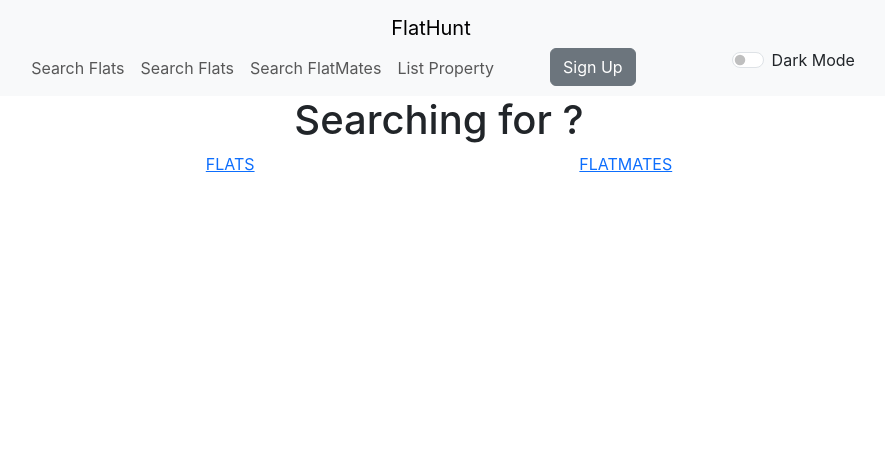
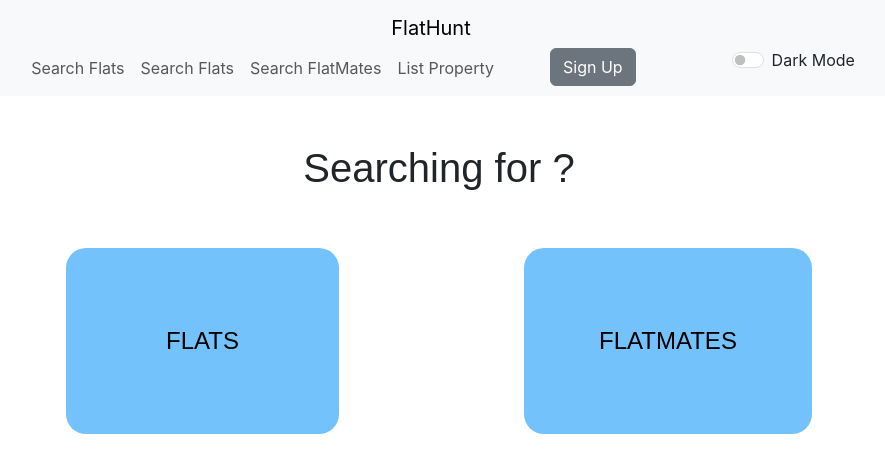
Before and after one commit to Abhranil1033/HD_Project2, a React (Create React App) app in the folder frontend/: page / in a window 1280 px wide. Shown: the top 472 px of the page, without its empty margins (201-1086 px from the left). Built offline with nearby package versions, Linux system fonts and the light colour scheme.

Commit message:
added css to home page and more to be added

```diff
--- a/frontend/src/App.js
+++ b/frontend/src/App.js
@@ -11,9 +11,9 @@ import FlatmateHome from "./components/Home/FlatmateHome.js";
 function App() {
   return (
     <Router>
-      <Navbar />
+      <Navbar/>
       <Routes>
-        <Route path="/" element={<Home />}></Route>
+        <Route path="/" element={<Home/>}></Route>
         <Route path="/flats" element={<FlatHome />}></Route>
         <Route path="/flatmates" element={<FlatmateHome />}></Route>
       </Routes>
--- a/frontend/src/components/Home/Home.css
+++ b/frontend/src/components/Home/Home.css
@@ -3,7 +3,9 @@
     flex-direction: column;
     text-align: center;
 }
-
+.top{
+    font-family: Arial, Helvetica, sans-serif;
+}
 .bottom-half{
     display: flex;
     flex-direction: row;
@@ -11,3 +13,36 @@
     justify-content: center;
     justify-content: space-evenly;
 }
+.flatsbutton{
+    color:black;
+    text-decoration: none;
+    font-family: Arial, Helvetica, sans-serif;
+}
+.flats{
+    font-size: 24px;
+    padding: 75px 100px;
+    border-radius:20px;
+    background-color: #73C2FB;
+    transition-duration: 0.4s;
+}
+.flats:hover{
+    background-color:#B0E0E6;
+    color:#B0E0E6;
+}
+.flatmatesbutton{
+    color:black;
+    text-decoration:none;
+    font-family: Arial, Helvetica, sans-serif;
+}
+.flatmates{
+    font-size: 24px;
+    padding: 75px 75px;
+    border-radius: 20px;
+    background-color: #73C2FB;
+    color: black;
+    transition-duration: 0.4s;
+}
+.flatmates:hover{
+    background-color:#B0E0E6;
+    color:#B0E0E6;
+}
--- a/frontend/src/components/Home/Home.js
+++ b/frontend/src/components/Home/Home.js
@@ -5,15 +5,15 @@ import { Link } from "react-router-dom";
 const Home = () => {
     return (
         <div className='container'>
-            <div className='top-half'>
-                <h1>Searching for ?</h1>
+            <div className='top-half my-5'>
+                <h1 className='top'>Searching for ?</h1>
             </div>
             <div className='bottom-half'>
                 <div className='flats'>
-                    <Link to="/flats">FLATS</Link>
+                    <Link className='flatsbutton'to="/flats">FLATS</Link>
                 </div>
                 <div className='flatmates'>
-                    <Link to="/flatmates">FLATMATES</Link>
+                    <Link className='flatmatesbutton'to="/flatmates">FLATMATES</Link>
                 </div>
             </div>
         </div>
--- a/frontend/src/components/layout/Navbar/Navbar.js
+++ b/frontend/src/components/layout/Navbar/Navbar.js
@@ -1,28 +1,29 @@
-import React from 'react'
+import React from 'react';
+import {Link} from 'react-router-dom';
 
 const Navbar = () => {
   return (
     <div>
          <nav className="navbar navbar-expand-lg bg-body-tertiary">
             <div className="container" >
-                <a className="navbar-brand" href="#">FlatHunt</a>
+                <Link className="navbar-brand" to="/">FlatHunt</Link>
                 <button className="navbar-toggler" type="button" data-bs-toggle="collapse" data-bs-target="#navbarSupportedContent" aria-controls="navbarSupportedContent" aria-expanded="false" aria-label="Toggle navigation">
-                    <span className="navbar-toggler-icon" style={{ marginRight: '20 px' }}></span>
+                    <span className="navbar-toggler-icon" style={{ marginRight: '10 px' }}></span>
                 </button>
                 {/* menu start */}
                 <div className="collapse navbar-collapse" id="navbarSupportedContent">
                     <ul className="navbar-nav ms-auto">
                         <li className="nav-item">
-                            <a className="nav-link" href="#">Search Flats</a>
+                            <Link className="nav-link" to="#">Search Flats</Link>
                         </li>
                         <li className="nav-item">
-                            <a className="nav-link" href="#">Search Flats</a>
+                            <Link className="nav-link" to="#">Search Flats</Link>
                         </li>
                         <li className="nav-item">
-                            <a className="nav-link" href="#">Search FlatMates</a>
+                            <Link className="nav-link" to="#">Search FlatMates</Link>
                         </li>
                         <li className="nav-item">
-                            <a className="nav-link" href="#">List Property</a>
+                            <Link className="nav-link" to="#">List Property</Link>
                         </li>
                         <div>
                             <button type="button" className="btn btn-secondary mx-5">Sign Up</button>
```
